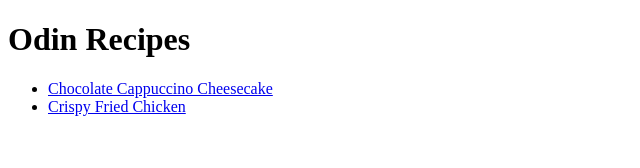
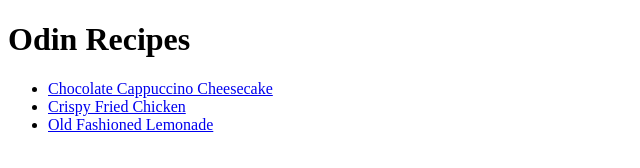
Before and after one commit to eliptik1/odin_recipes, a plain HTML site: page index.html in a window 1280 px wide. Shown: the whole page, without its empty margins (0-640 px from the left). Drawn offline with Linux system fonts and the light colour scheme.

Commit message:
Add lemonade recipe link

```diff
--- a/index.html
+++ b/index.html
@@ -11,6 +11,7 @@
     <ul>
         <li><a href="recipes/cheesecake.html">Chocolate Cappuccino Cheesecake</a></li>
         <li><a href="recipes/fried_chicken.html">Crispy Fried Chicken</a></li>
+        <li><a href="recipes/lemonade.html">Old Fashioned Lemonade</a></li>
     </ul>
 
 </body>
```
